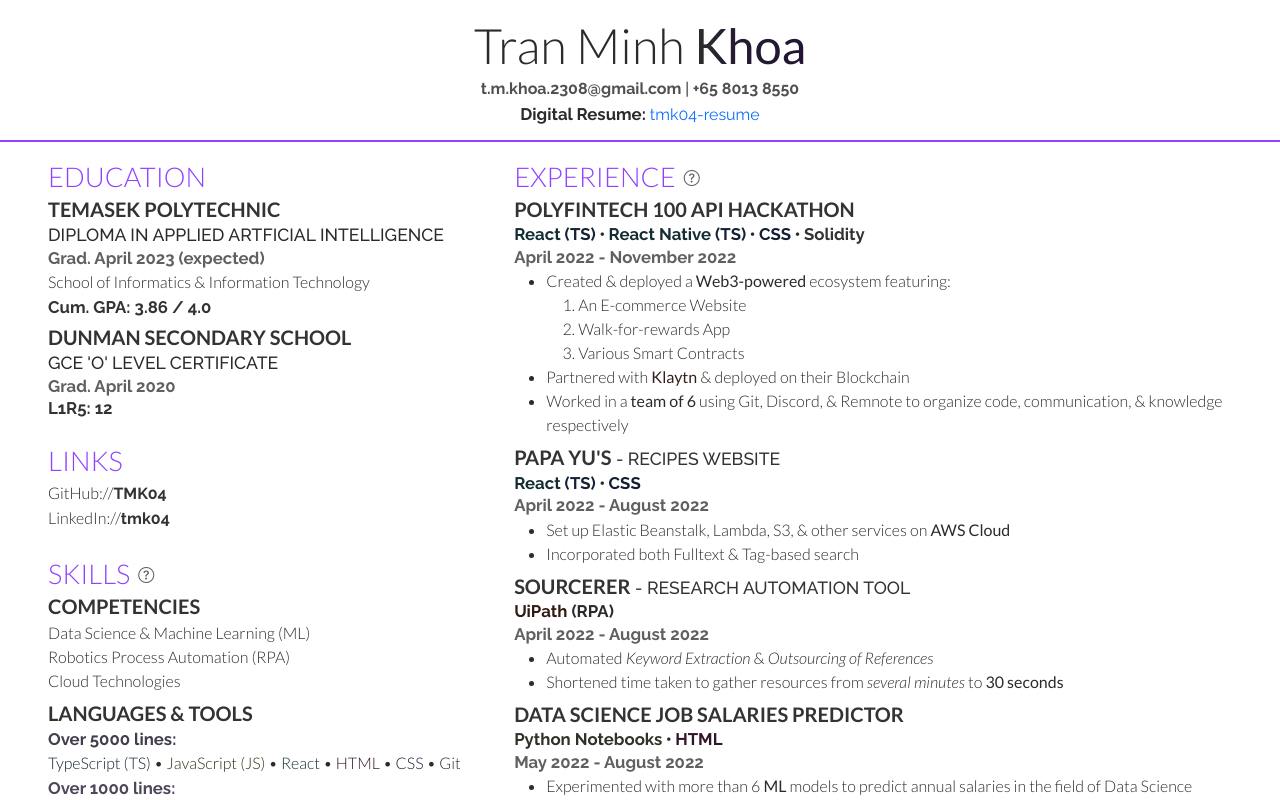
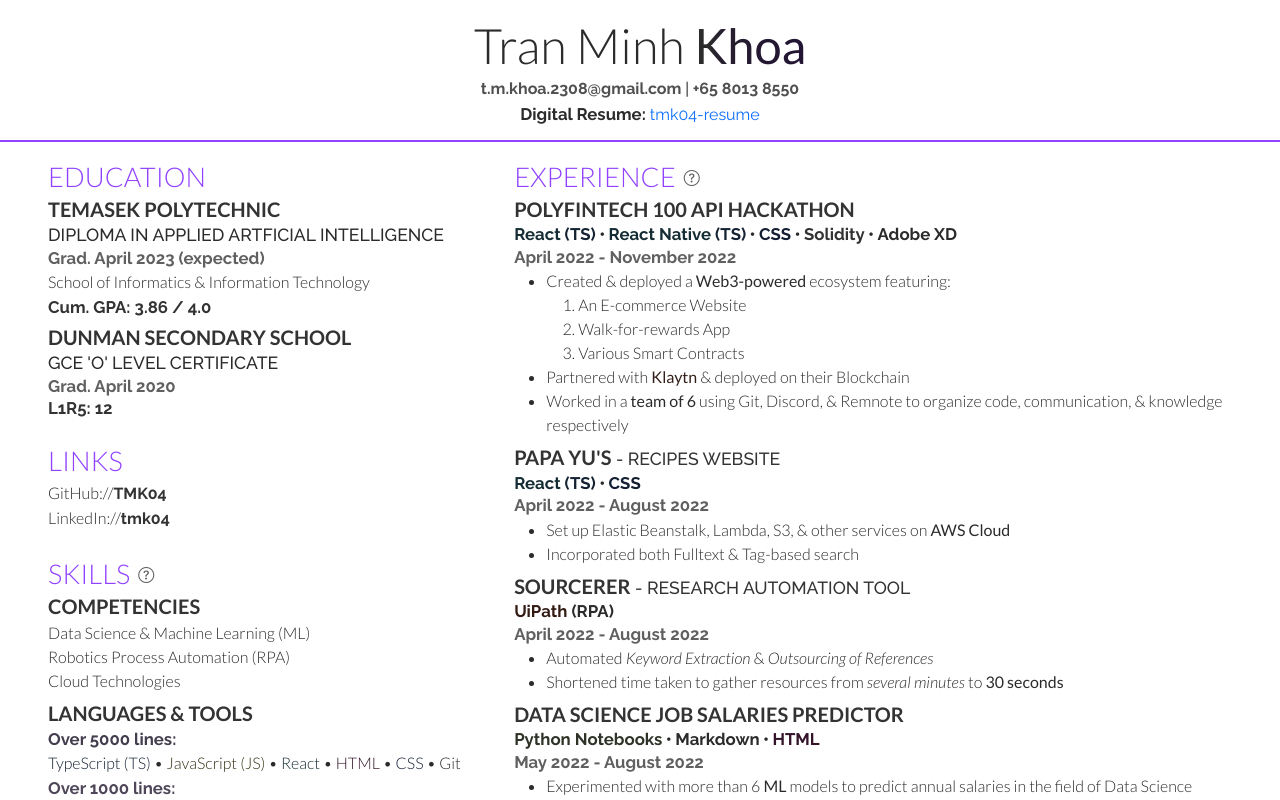
Before and after one commit to TMK04/resume, a React (Create React App) app: page / in a window 1280 px wide. Shown: the top 800 px of the page. Built offline with nearby package versions, Linux system fonts and the light colour scheme.

Commit message:
refactor(ExperienceSection): add Adobe XD to PF100 & Markdown to MLDP project

```diff
--- a/src/sections/ExperienceSection/index.tsx
+++ b/src/sections/ExperienceSection/index.tsx
@@ -30,7 +30,8 @@ export default function ExperienceSection() {
           <FrameworkLink framework="React" frameworkable="TypeScript" />,
           <FrameworkLink framework="React Native" frameworkable="TypeScript" />,
           <SkillLink skill="CSS" />,
-          <SkillLink skill="Solidity" />
+          <SkillLink skill="Solidity" />,
+          <SkillLink skill="Adobe XD" />
         ]}
         time_props={{ children: "April 2022 - November 2022" }}
         actions={[
@@ -109,6 +110,7 @@ export default function ExperienceSection() {
         }}
         skills={[
           <SkillLink format={(Python: string) => `${Python} Notebooks`} skill="Python" />,
+          <SkillLink skill="Markdown" />,
           <SkillLink skill="HTML" />
         ]}
         time_props={{ children: "May 2022 - August 2022" }}
```
